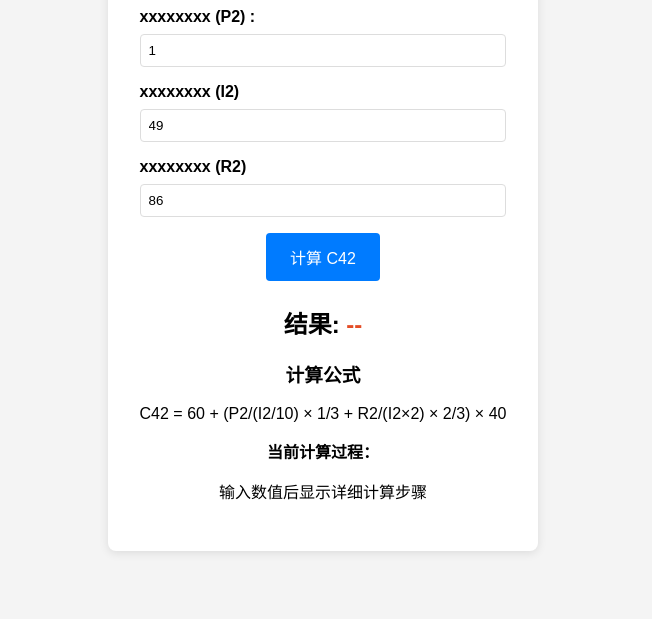
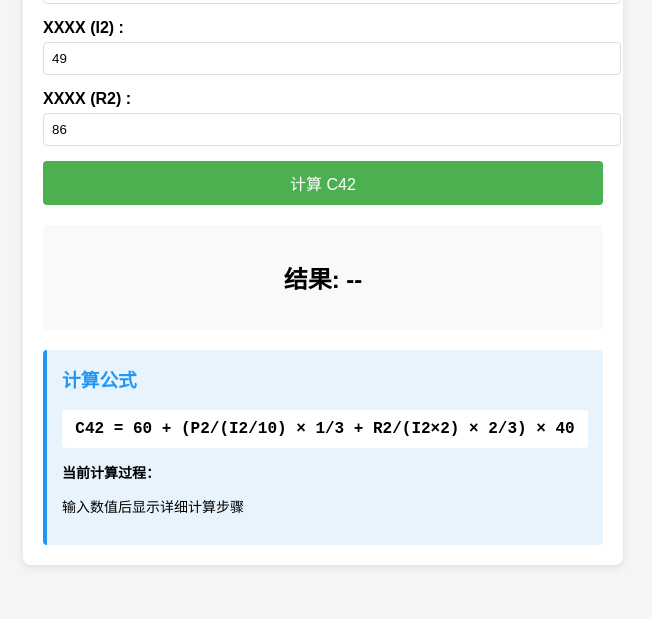
Before and after one commit to ChengZhao7/MetOffice, a plain HTML site: page index.html in a window 1280 px wide. Shown: the part 181-800 px from the top of the page, without its empty margins (317-969 px from the left). Drawn offline with Linux system fonts and the light colour scheme.

Commit message:
Update labels and enhance formula display section

```diff
--- a/index.html
+++ b/index.html
@@ -4,26 +4,117 @@
     <meta charset="UTF-8">
     <meta name="viewport" content="width=device-width, initial-scale=1.0">
     <title>C42 数值计算器</title>
-    <link rel="stylesheet" href="style.css">
+    <style>
+        /* 基础样式 */
+        body {
+            font-family: Arial, sans-serif;
+            max-width: 600px;
+            margin: 0 auto;
+            padding: 20px;
+            background-color: #f5f5f5;
+        }
+
+        .container {
+            background: white;
+            padding: 20px;
+            border-radius: 8px;
+            box-shadow: 0 2px 10px rgba(0,0,0,0.1);
+        }
+
+        h1 {
+            color: #333;
+            text-align: center;
+        }
+
+        .input-group {
+            margin-bottom: 15px;
+        }
+
+        label {
+            display: block;
+            margin-bottom: 5px;
+            font-weight: bold;
+        }
+
+        input[type="number"] {
+            width: 100%;
+            padding: 8px;
+            border: 1px solid #ddd;
+            border-radius: 4px;
+        }
+
+        button {
+            background-color: #4CAF50;
+            color: white;
+            padding: 10px 15px;
+            border: none;
+            border-radius: 4px;
+            cursor: pointer;
+            width: 100%;
+            font-size: 16px;
+        }
+
+        button:hover {
+            background-color: #45a049;
+        }
+
+        .result {
+            margin-top: 20px;
+            padding: 15px;
+            background-color: #f9f9f9;
+            border-radius: 4px;
+            text-align: center;
+        }
+
+        /* 公式显示区域样式 */
+        .formula-section {
+            margin-top: 20px;
+            padding: 15px;
+            background-color: #e8f4fd;
+            border-radius: 4px;
+            border-left: 4px solid #2196F3;
+        }
+
+        .formula-section h3 {
+            margin-top: 0;
+            color: #2196F3;
+        }
+
+        .formula {
+            background: white;
+            padding: 10px;
+            border-radius: 4px;
+            font-family: 'Courier New', monospace;
+            font-weight: bold;
+            text-align: center;
+            margin-bottom: 10px;
+        }
+
+        .formula-breakdown {
+            font-size: 14px;
+        }
+    </style>
 </head>
 <body>
     <div class="container">
         <h1>C42 数值计算器</h1>
         <div class="input-group">
-            <label for="P2"><b>xxxxxxxx (P2) </b>:</label>
+            <label for="P2"><b>XXXX (P2) </b>:</label>
             <input type="number" id="P2" value="1" step="any">
         </div>
         <div class="input-group">
-            <label for="I2"><b>xxxxxxxx (I2) </b></label>
+            <label for="I2"><b>XXXX (I2) </b>:</label>
             <input type="number" id="I2" value="49" step="any">
         </div>
         <div class="input-group">
-            <label for="R2"><b>xxxxxxxx (R2) </b></label>
+            <label for="R2"><b>XXXX (R2) </b>:</label>
             <input type="number" id="R2" value="86" step="any">
         </div>
         <button onclick="calculate()">计算 C42</button>
         <div class="result">
             <h2>结果: <span id="result">--</span></h2>
+        </div>
+
         <!-- 公式显示区域 -->
         <div class="formula-section">
             <h3>计算公式</h3>
@@ -61,8 +152,8 @@
             const step4 = (parseFloat(step3) * 40).toFixed(2);
 
             document.getElementById('calculationSteps').innerHTML =
-            `1. XXXX (P2): ${P2} ÷ (${I2} ÷ 10) × 1/3 = ${step1}<br>
-             2. XXXX (R2): ${R2} ÷ (${I2} × 2) × 2/3 = ${step2}<br>
+                `1. P2部分: ${P2} ÷ (${I2} ÷ 10) × 1/3 = ${step1}<br>
+                 2. R2部分: ${R2} ÷ (${I2} × 2) × 2/3 = ${step2}<br>
                  3. 两部分相加: ${step1} + ${step2} = ${step3}<br>
                  4. 乘以权重: ${step3} × 40 = ${step4}<br>
                  5. 加上基础值: 60 + ${step4} = ${result.toFixed(2)}`;
```
Lines whose indentation alone changed are shown as unchanged.
